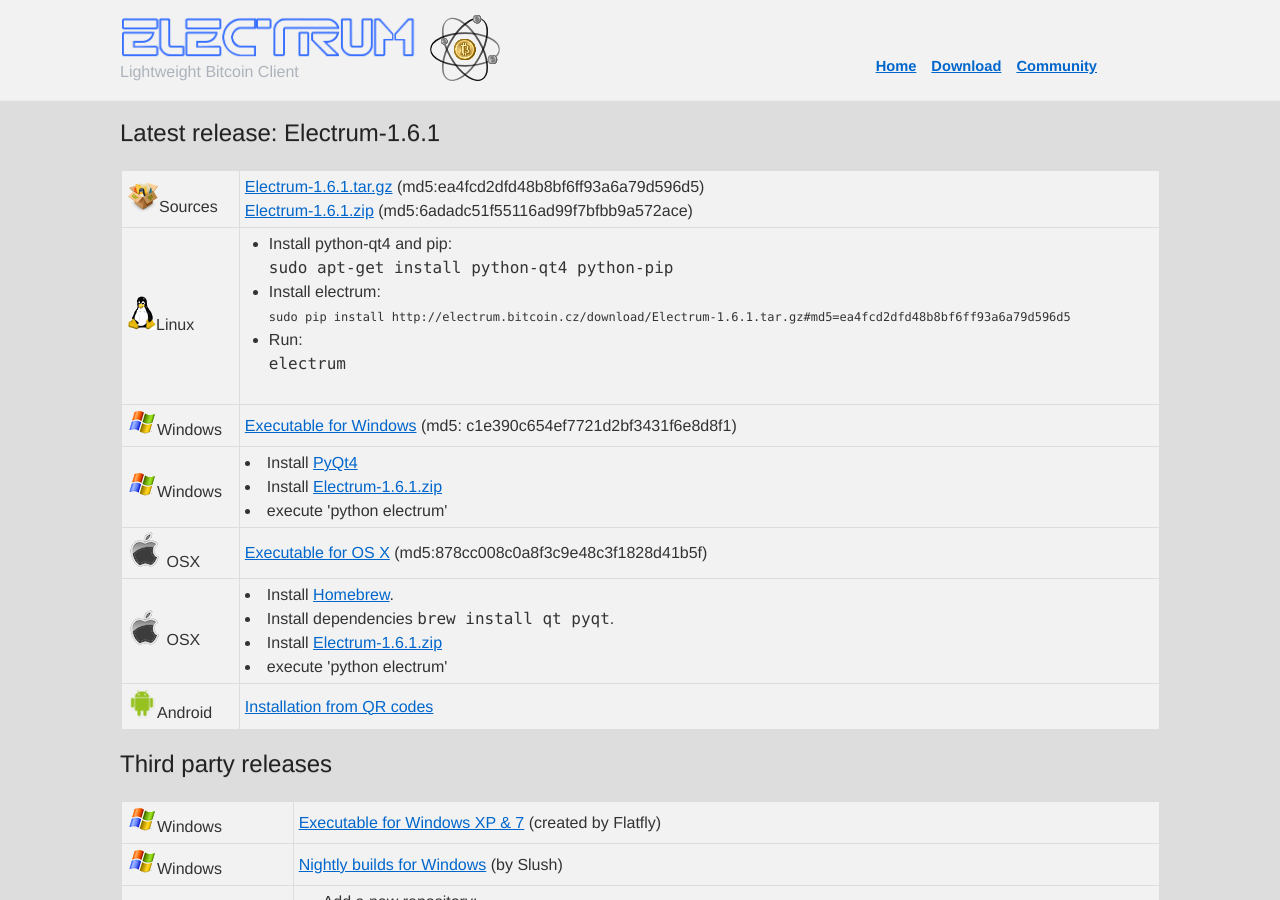
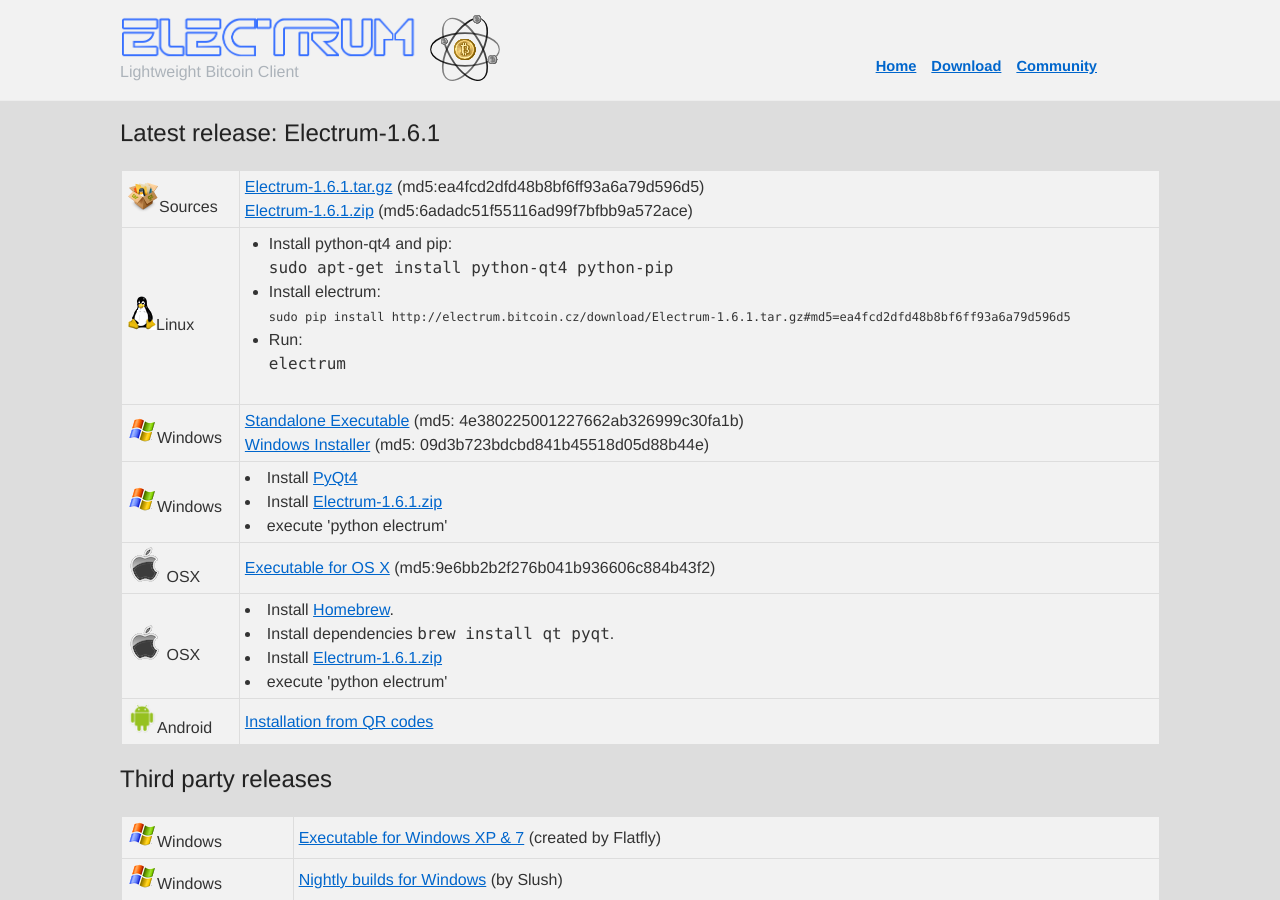
Before and after one commit to ecdsa/electrum-web, a Jekyll site: the page download.html, which Jekyll copies as it is, in a window 1280 px wide and 900 px high. Built offline with Jekyll 4.4.1, drawn with Linux system fonts in a browser that asks for light colours.

Commit message:
windows & osX

```diff
--- a/download.html
+++ b/download.html
@@ -56,8 +56,10 @@
   </tr>
   <tr>
     <td><img src="media/os_windows.gif"/>Windows<br/></td>
-    <td><a href="http://electrum.bitcoin.cz/download/electrum-1.6.0-setup.exe">Executable
-    for Windows</a> (md5: c1e390c654ef7721d2bf3431f6e8d8f1)</td>
+    <td>
+      <a href="http://electrum.bitcoin.cz/download/electrum-1.6.1.exe">Standalone Executable</a> (md5: 4e380225001227662ab326999c30fa1b)<br/>
+      <a href="http://electrum.bitcoin.cz/download/electrum-1.6.1-setup.exe">Windows Installer</a> (md5: 09d3b723bdcbd841b45518d05d88b44e)</td>
+    </td>
   </tr>
   <tr>
     <td><img src="media/os_windows.gif"/>Windows</td>
@@ -70,8 +72,8 @@
   <tr>
     <td><img src="media/os_apple.png"> OSX<br/></td>
     <td>
-    <a href="http://electrum.bitcoin.cz/download/electrum-v1.5.8.dmg">Executable
-    for OS X</a> (md5:878cc008c0a8f3c9e48c3f1828d41b5f)
+    <a href="http://electrum.bitcoin.cz/download/electrum-v1.6.1.dmg">Executable
+    for OS X</a> (md5:9e6bb2b2f276b041b936606c884b43f2)
     </td>
   </tr>
   <tr>
```
